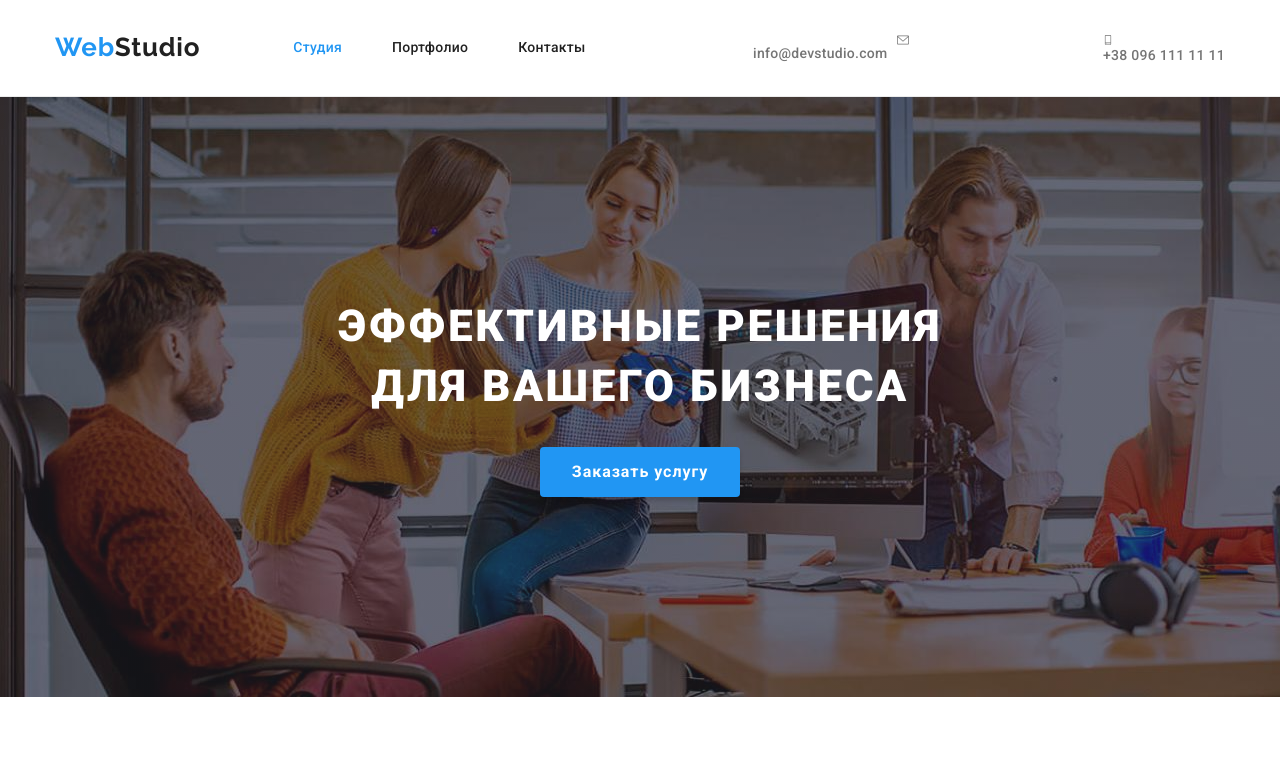
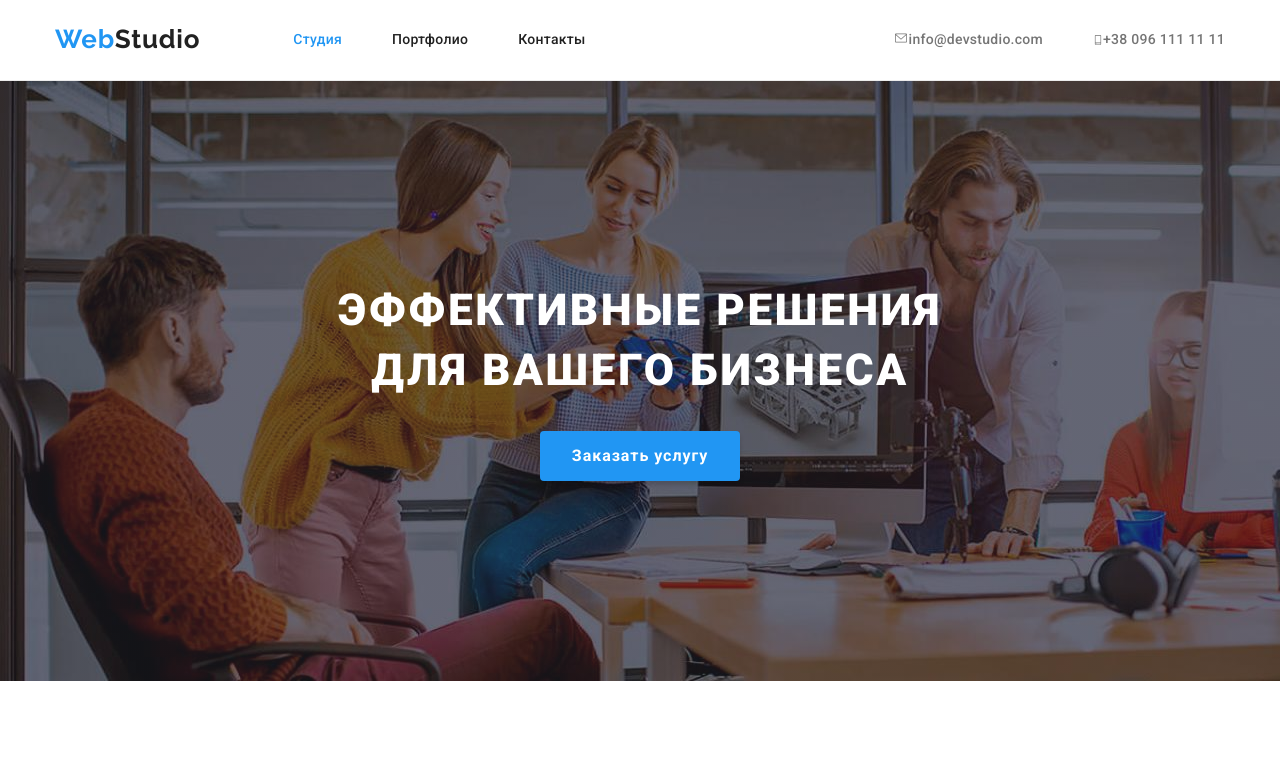
Before and after one commit to Nadiia-Myronenko/goit-markup-hw-04, a plain HTML site: page index.html in a window 1280 px wide. Shown: the top 772 px of the page. Drawn offline with nearby package versions, Linux system fonts and the light colour scheme.

Commit message:
измнила парамтры в иконках адреса хедера

```diff
--- a/css/styles.css
+++ b/css/styles.css
@@ -109,7 +109,7 @@ h2 {
   margin-left: 50px;
 }
 .address-link {
-  display: block;
+  display: flex;
   font-weight: 500;
   font-size: 14px;
   line-height: 1.14;
@@ -131,15 +131,13 @@ h2 {
 }
 .address-link .icon-envelope {
   fill: currentColor;
-  /* width: 16px;*/
+  width: 16px;
   height: 12px;
-  display: block;
 }
 .address-link .icon-smartphone {
   fill: currentColor;
   width: 10px;
   height: 16px;
-  display: block;
 }
 .header-block {
   border-bottom: 1px solid var(--border-color);
```
